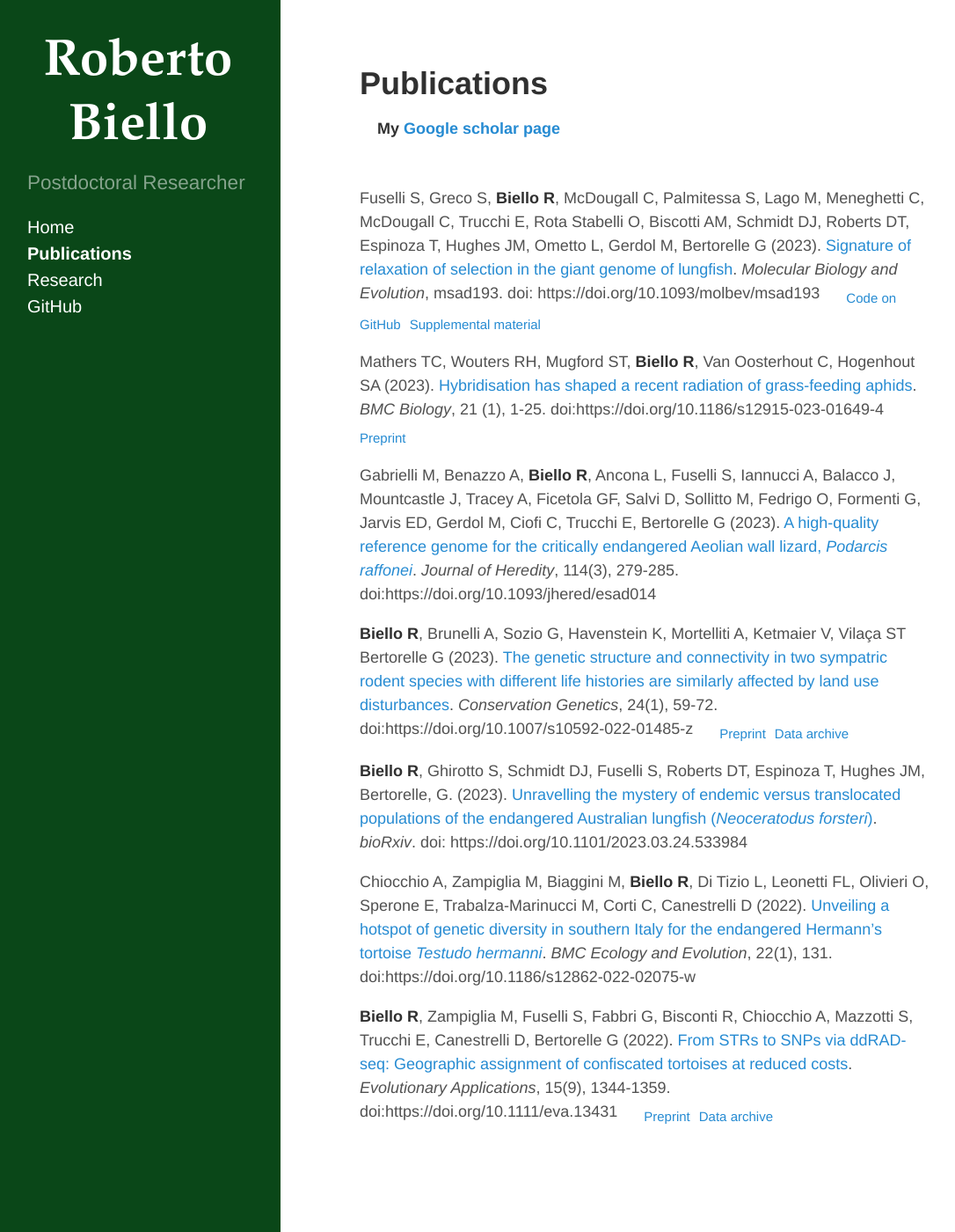
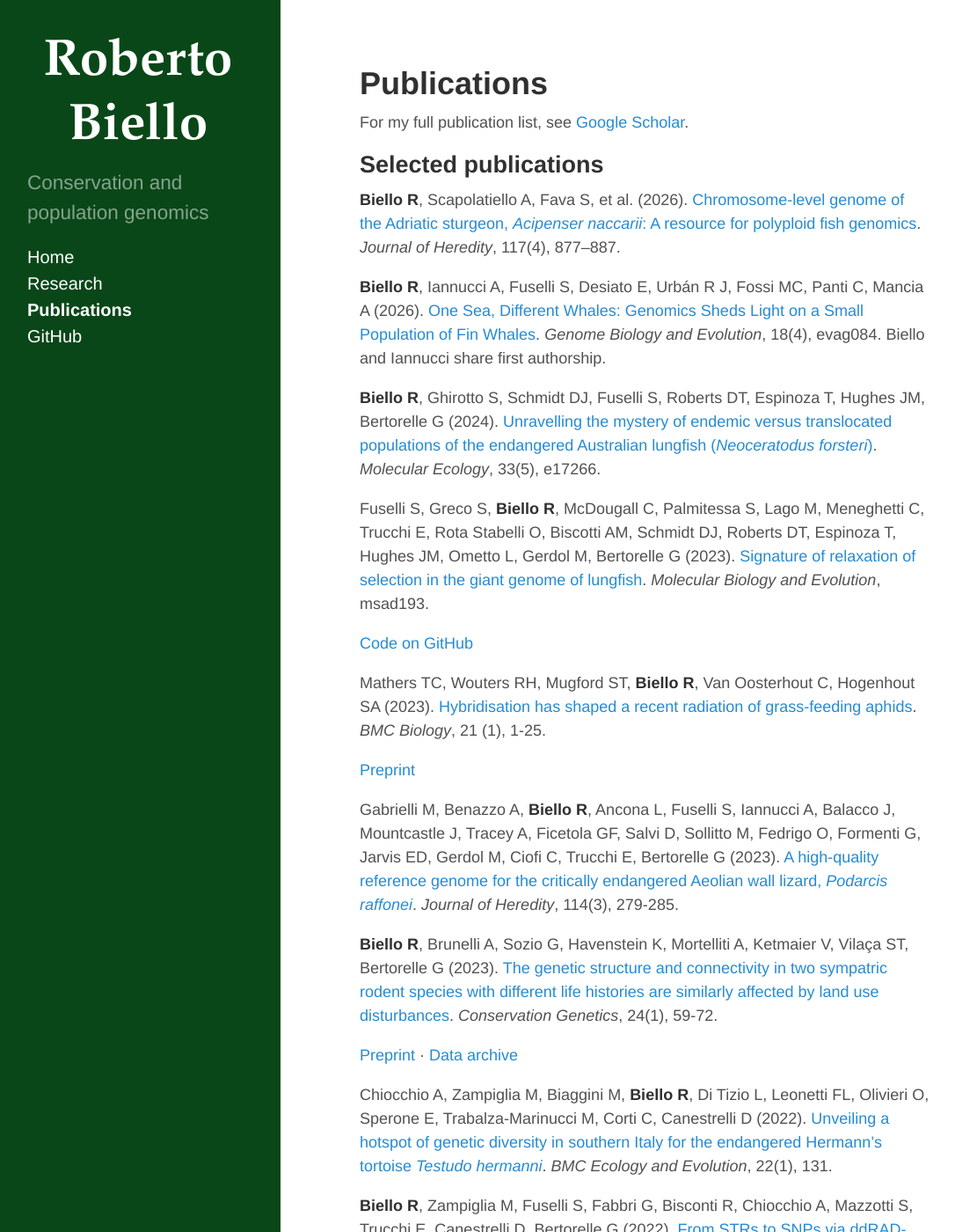
Before and after one commit to rsbiello/rsbiello.github.io, a Jekyll site: the page built from publications.md, in a window 1280 px wide and 1400 px high. Shown: the whole window at 88% size, without its empty margins (5-1091 px from the left). Built offline with Jekyll 4.4.1, drawn with Linux system fonts in a browser that asks for light colours; Markdown is read by kramdown in place of the engine named in the settings.

Commit message:
Add files via upload

```diff
--- a/_config.yml
+++ b/_config.yml
@@ -1,21 +1,12 @@
-# Dependencies
-markdown:         redcarpet
-pygments:         true
+markdown: kramdown
+highlighter: rouge
+permalink: pretty
 
-# Permalinks
-permalink:        pretty
-
-# Setup
-title:            Roberto Biello
-tagline:          'Postdoctoral Researcher'
-description:      'Postdoctoral Researcher'
-url:              http://rsbiello/github.io
+title: Roberto Biello
+tagline: Conservation and population genomics
+description: Conservation and population genomics
+url: https://rsbiello.github.io
 
 author:
-  name:           'Roberto Biello'
-  url:            https://sites.google.com/unife.it/popgg/home
-
-# paginate:         5
-
-github:
-  repo:           https://github.com/rsbiello/rsbiello/github.io
+  name: Roberto Biello
+  url: https://rsbiello.github.io
--- a/_includes/head.html
+++ b/_includes/head.html
@@ -3,8 +3,9 @@
   <meta http-equiv="content-type" content="text/html; charset=utf-8">
 
   <!-- Enable responsiveness on mobile devices-->
-  <meta name="viewport" content="width=device-width, initial-scale=1.0, maximum-scale=1">
+  <meta name="viewport" content="width=device-width, initial-scale=1">
 
+  <meta name="description" content="{{ site.description | escape }}">
   <title>
     {% if page.title %}
       {{ page.title }} &middot; {{ site.title }}
@@ -17,7 +18,7 @@
   <link rel="stylesheet" href="/public/css/poole.css">
   <link rel="stylesheet" href="/public/css/syntax.css">
   <link rel="stylesheet" href="/public/css/hyde.css">
-  <link rel="stylesheet" href="http://fonts.googleapis.com/css?family=PT+Sans:400,400italic,700|Abril+Fatface">
+  <link rel="stylesheet" href="https://fonts.googleapis.com/css?family=PT+Sans:400,400italic,700|Abril+Fatface">
 
   <!-- Icons -->
   <link rel="apple-touch-icon-precomposed" sizes="144x144" href="/public/apple-touch-icon-144-precomposed.png">
--- a/_includes/sidebar.html
+++ b/_includes/sidebar.html
@@ -1,44 +1,25 @@
 <div class="sidebar">
   <div class="container">
-<!--  <div class="container sidebar-sticky">  ORIGINAL STICKY SIDEBAR-->
     <div class="sidebar-about">
       <h1>{{ site.title }}</h1>
       <p class="lead">{{ site.description }}</p>
     </div>
 
-    <ul class="sidebar-nav">
-
-        <a class="sidebar-nav-item" href="https://github.com/rsbiello"> </a>
-
-      <li class="sidebar-nav-item{% if page.title == "Home" %} active{% endif %}">
-        <a href="/">Home</a>
-      </li>
-
-      {% comment %}
-        The code below dynamically generates a sidebar nav of pages with
-        `layout: page` in the front-matter. See readme for usage.
-      {% endcomment %}
-
-      {% assign pages_list = site.pages %}
-      {% for node in pages_list %}
-        {% if node.title != null %}
-          {% if node.layout == "page" %}
-            <li class="sidebar-nav-item{% if page.url == node.url %} active{% endif %}">
-              <a href="{{ node.url }}">{{ node.title }}</a>
-            </li>
-          {% endif %}
-        {% endif %}
-      {% endfor %}
-
- <!--     <li class="sidebar-nav-item"><a href="{{ site.github.repo }}/archive/v{{ site.version }}.zip">Download</a></li>   I COMMENTED THIS LINE OUT-->
- <!--     <li class="sidebar-nav-item"><a href="{{ url }}/pdfs/KGilbert_CV.pdf"> <i>Curriculum vitae</i> </a></li>  -->
- <!--     <li class="sidebar-nav-item"><a href="{{ site.github.repo }}">GitHub</a></li>  -->
- <!--    <a class="sidebar-nav-item" href="{{ url }}/pdfs/KGilbert_CV.pdf" target="_blank"> CV </a> -->
-    <a class="sidebar-nav-item" href="https://github.com/rsbiello" target="_blank">GitHub</a>
- <!--     <li class="sidebar-nav-item">Currently v{{ site.version }}</li>   I COMMENTED THIS LINE OUT-->
-<!--    </ul>   I COMMENTED THIS LINE OUT-->
-
- <!--   <p>&copy; {{ site.time | date: '%Y' }}. All rights reserved.</p>    I COMMENTED THIS LINE OUT-->
-
+    <nav aria-label="Main navigation">
+      <ul class="sidebar-nav">
+        <li class="sidebar-nav-item{% if page.title == 'Home' %} active{% endif %}">
+          <a href="{{ '/' | relative_url }}"{% if page.title == 'Home' %} aria-current="page"{% endif %}>Home</a>
+        </li>
+        <li class="sidebar-nav-item{% if page.title == 'Research' %} active{% endif %}">
+          <a href="{{ '/research/' | relative_url }}"{% if page.title == 'Research' %} aria-current="page"{% endif %}>Research</a>
+        </li>
+        <li class="sidebar-nav-item{% if page.title == 'Publications' %} active{% endif %}">
+          <a href="{{ '/publications/' | relative_url }}"{% if page.title == 'Publications' %} aria-current="page"{% endif %}>Publications</a>
+        </li>
+        <li class="sidebar-nav-item">
+          <a href="https://github.com/rsbiello">GitHub</a>
+        </li>
+      </ul>
+    </nav>
   </div>
 </div>
--- a/publications.md
+++ b/publications.md
@@ -3,24 +3,32 @@ layout: page
 title: Publications
 ---
 
-##### &nbsp;&nbsp;&nbsp; My [Google scholar page](https://scholar.google.com/citations?user=yTnUnBEAAAAJ&hl=en)
+For my full publication list, see [Google Scholar](https://scholar.google.com/citations?user=yTnUnBEAAAAJ&hl=en).
 
-&nbsp;
+## Selected publications
 
-Fuselli S, Greco S, **Biello R**, McDougall C, Palmitessa S, Lago M, Meneghetti C, McDougall C, Trucchi E, Rota Stabelli O, Biscotti AM, Schmidt DJ, Roberts DT, Espinoza T, Hughes JM, Ometto L, Gerdol M, Bertorelle G (2023). [Signature of relaxation of selection in the giant genome of lungfish](https://academic.oup.com/mbe/article/40/9/msad193/7261328?login=false). *Molecular Biology and Evolution*, msad193. doi: https://doi.org/10.1093/molbev/msad193
-&nbsp;&nbsp;&nbsp;&nbsp; <sub>[Code on GitHub](https://github.com/rsbiello/Lungfish_relax)</sub> &nbsp;<sub>[Supplemental material](https://oup.silverchair-cdn.com/oup/backfile/Content_public/Journal/mbe/40/9/10.1093_molbev_msad193/1/msad193_supplementary_data.pdf?Expires=1698590171&Signature=CyDBqhhlssbD4zdiLuLKfjPpxSF4HByeB5POlCw5IexfyzqSpclWYEDP8CqT6jfLX0TDaWZkfua7SyjK0rXvZgcV-kd~vylpCo9bQQ9mVGb5gSoJzxVOOu~sn1m3qfX~Dndx0WyWg9myWo2-CSJU0wPtmBPqr7SQjKRBR~jX1jZdVSKsT8WihpOj1ObZezb4x0rRFNim7CCpL-keId08pUYB01NvQht6EoRayV3eAnQmsfXC10aw8f4IkMwV-wepOgAMUilsHffF6-3cRzGzwO9PugVuEgK0DCFSc28rMm2yi~PqE2IT1bhAex0sKqy7zKjXuSXbj0uDOAOdy88Ipw__&Key-Pair-Id=APKAIE5G5CRDK6RD3PGA)</sub>
+**Biello R**, Scapolatiello A, Fava S, et al. (2026). [Chromosome-level genome of the Adriatic sturgeon, *Acipenser naccarii*: A resource for polyploid fish genomics](https://doi.org/10.1093/jhered/esag023). *Journal of Heredity*, 117(4), 877–887.
 
-Mathers TC, Wouters RH, Mugford ST, **Biello R**, Van Oosterhout C, Hogenhout SA (2023). [Hybridisation has shaped a recent radiation of grass-feeding aphids](https://bmcbiol.biomedcentral.com/articles/10.1186/s12915-023-01649-4). *BMC Biology*, 21 (1), 1-25. doi:https://doi.org/10.1186/s12915-023-01649-4
-&nbsp;&nbsp;&nbsp;&nbsp; <sub>[Preprint](https://www.biorxiv.org/content/10.1101/2022.09.27.509720v1)</sub>
+**Biello R**, Iannucci A, Fuselli S, Desiato E, Urbán R J, Fossi MC, Panti C, Mancia A (2026). [One Sea, Different Whales: Genomics Sheds Light on a Small Population of Fin Whales](https://doi.org/10.1093/gbe/evag084). *Genome Biology and Evolution*, 18(4), evag084. Biello and Iannucci share first authorship.
 
-Gabrielli M, Benazzo A, **Biello R**, Ancona L, Fuselli S, Iannucci A, Balacco J, Mountcastle J, Tracey A, Ficetola GF, Salvi D, Sollitto M, Fedrigo O, Formenti G, Jarvis ED, Gerdol M, Ciofi C, Trucchi E, Bertorelle G (2023). [A high-quality reference genome for the critically endangered Aeolian wall lizard, *Podarcis raffonei*](https://academic.oup.com/jhered/article-abstract/114/3/279/7068064?redirectedFrom=fulltext). *Journal of Heredity*, 114(3), 279-285. doi:https://doi.org/10.1093/jhered/esad014
+**Biello R**, Ghirotto S, Schmidt DJ, Fuselli S, Roberts DT, Espinoza T, Hughes JM, Bertorelle G (2024). [Unravelling the mystery of endemic versus translocated populations of the endangered Australian lungfish (*Neoceratodus forsteri*)](https://doi.org/10.1111/mec.17266). *Molecular Ecology*, 33(5), e17266.
 
-**Biello R**, Brunelli A, Sozio G, Havenstein K, Mortelliti A, Ketmaier V, Vilaça ST Bertorelle G (2023). [The genetic structure and connectivity in two sympatric rodent species with different life histories are similarly affected by land use disturbances](https://link.springer.com/article/10.1007/s10592-022-01485-z). *Conservation Genetics*, 24(1), 59-72. doi:https://doi.org/10.1007/s10592-022-01485-z
-&nbsp;&nbsp;&nbsp;&nbsp; <sub>[Preprint](https://www.biorxiv.org/content/10.1101/464057v1.abstract)</sub>  &nbsp;<sub>[Data archive](https://doi.org/10.5281/zenodo.6527316)</sub>
+Fuselli S, Greco S, **Biello R**, McDougall C, Palmitessa S, Lago M, Meneghetti C, Trucchi E, Rota Stabelli O, Biscotti AM, Schmidt DJ, Roberts DT, Espinoza T, Hughes JM, Ometto L, Gerdol M, Bertorelle G (2023). [Signature of relaxation of selection in the giant genome of lungfish](https://doi.org/10.1093/molbev/msad193). *Molecular Biology and Evolution*, msad193.
 
-**Biello R**, Ghirotto S, Schmidt DJ, Fuselli S, Roberts DT, Espinoza T, Hughes JM, Bertorelle, G. (2023). [Unravelling the mystery of endemic versus translocated populations of the endangered Australian lungfish (*Neoceratodus forsteri*)](https://www.biorxiv.org/content/10.1101/2023.03.24.533984v1). *bioRxiv*. doi: https://doi.org/10.1101/2023.03.24.533984
+[Code on GitHub](https://github.com/rsbiello/Lungfish_relax)
 
-Chiocchio A, Zampiglia M, Biaggini M, **Biello R**, Di Tizio L, Leonetti FL, Olivieri O, Sperone E, Trabalza-Marinucci M, Corti C, Canestrelli D (2022). [Unveiling a hotspot of genetic diversity in southern Italy for the endangered Hermann’s tortoise *Testudo hermanni*](https://bmcecolevol.biomedcentral.com/articles/10.1186/s12862-022-02075-w). *BMC Ecology and Evolution*, 22(1), 131. doi:https://doi.org/10.1186/s12862-022-02075-w
+Mathers TC, Wouters RH, Mugford ST, **Biello R**, Van Oosterhout C, Hogenhout SA (2023). [Hybridisation has shaped a recent radiation of grass-feeding aphids](https://doi.org/10.1186/s12915-023-01649-4). *BMC Biology*, 21 (1), 1-25.
 
-**Biello R**, Zampiglia M, Fuselli S, Fabbri G, Bisconti R, Chiocchio A, Mazzotti S, Trucchi E, Canestrelli D, Bertorelle G (2022). [From STRs to SNPs via ddRAD‐seq: Geographic assignment of confiscated tortoises at reduced costs](https://onlinelibrary.wiley.com/doi/10.1111/eva.13431). *Evolutionary Applications*, 15(9), 1344-1359. doi:https://doi.org/10.1111/eva.13431
-&nbsp;&nbsp;&nbsp;&nbsp; <sub>[Preprint](https://www.biorxiv.org/content/10.1101/2021.12.07.471568v1)</sub>  &nbsp;<sub>[Data archive](https://www.ncbi.nlm.nih.gov/bioproject/?term=PRJNA777783)</sub>
+[Preprint](https://www.biorxiv.org/content/10.1101/2022.09.27.509720v1)
+
+Gabrielli M, Benazzo A, **Biello R**, Ancona L, Fuselli S, Iannucci A, Balacco J, Mountcastle J, Tracey A, Ficetola GF, Salvi D, Sollitto M, Fedrigo O, Formenti G, Jarvis ED, Gerdol M, Ciofi C, Trucchi E, Bertorelle G (2023). [A high-quality reference genome for the critically endangered Aeolian wall lizard, *Podarcis raffonei*](https://doi.org/10.1093/jhered/esad014). *Journal of Heredity*, 114(3), 279-285.
+
+**Biello R**, Brunelli A, Sozio G, Havenstein K, Mortelliti A, Ketmaier V, Vilaça ST, Bertorelle G (2023). [The genetic structure and connectivity in two sympatric rodent species with different life histories are similarly affected by land use disturbances](https://doi.org/10.1007/s10592-022-01485-z). *Conservation Genetics*, 24(1), 59-72.
+
+[Preprint](https://www.biorxiv.org/content/10.1101/464057v1.abstract)   · [Data archive](https://doi.org/10.5281/zenodo.6527316)
+
+Chiocchio A, Zampiglia M, Biaggini M, **Biello R**, Di Tizio L, Leonetti FL, Olivieri O, Sperone E, Trabalza-Marinucci M, Corti C, Canestrelli D (2022). [Unveiling a hotspot of genetic diversity in southern Italy for the endangered Hermann’s tortoise *Testudo hermanni*](https://doi.org/10.1186/s12862-022-02075-w). *BMC Ecology and Evolution*, 22(1), 131.
+
+**Biello R**, Zampiglia M, Fuselli S, Fabbri G, Bisconti R, Chiocchio A, Mazzotti S, Trucchi E, Canestrelli D, Bertorelle G (2022). [From STRs to SNPs via ddRAD‐seq: Geographic assignment of confiscated tortoises at reduced costs](https://doi.org/10.1111/eva.13431). *Evolutionary Applications*, 15(9), 1344-1359.
+
+[Preprint](https://www.biorxiv.org/content/10.1101/2021.12.07.471568v1)   · [Data archive](https://www.ncbi.nlm.nih.gov/bioproject/?term=PRJNA777783)
--- a/research.md
+++ b/research.md
@@ -3,5 +3,24 @@ layout: page
 title: Research
 ---
 
+I study how demographic history and evolutionary processes shape the genomes of wild populations, and how genomic evidence can inform conservation decisions.
 
-My research interests focus on studying the demographic and evolutionary processes affecting populations and species of conservation concern. I am particularly interested in genetic and genomic approaches to reconstruct population-level patterns and infer processes to study questions associated with local adaptation, life history evolution and wildlife conservation.
+<h2 id="reveal">REVEAL</h2>
+
+My Marie Skłodowska-Curie fellowship at the University of Copenhagen asks whether genomic erosion can help predict extinction risk across species. I focus on changes in genetic diversity, inbreeding, and deleterious variation, and test whether their relationship with extinction risk depends on species’ life histories.
+
+I combine publicly available bird genomes with population-genetic simulations and machine learning. I also test when a single reference genome can approximate measures estimated from multiple individuals. This matters for conservation because population-level sequencing is often limited for the species we most want to assess.
+
+## Selected projects
+
+### Population genomics of fin whales
+
+We compared fin whales from the Mediterranean, Atlantic, and Pacific to reconstruct their demographic histories and examine population structure and genetic diversity. The study assessed how distinct Mediterranean fin whales are and what their genomic variation can tell us about connectivity with the Atlantic. [Read the paper](https://doi.org/10.1093/gbe/evag084).
+
+### Reference genomes for conservation
+
+I work on chromosome-level genome assemblies that support studies of genome evolution and conservation. For the Adriatic sturgeon, a critically endangered polyploid fish, we generated a reference genome for studying chromosome organization and genome duplication. I also work on assembling and annotating the secretarybird genome. [Read the sturgeon paper](https://doi.org/10.1093/jhered/esag023).
+
+### Reconstructing the history of Australian lungfish populations
+
+We used population genetic data and demographic modelling to investigate the origins of Australian lungfish populations in rivers affected by historical translocations. [Read the paper](https://doi.org/10.1111/mec.17266).
```
Also changed, not shown: other parts of _includes/head.html (+0 -10 lines), index.md (+6 -12 lines).
